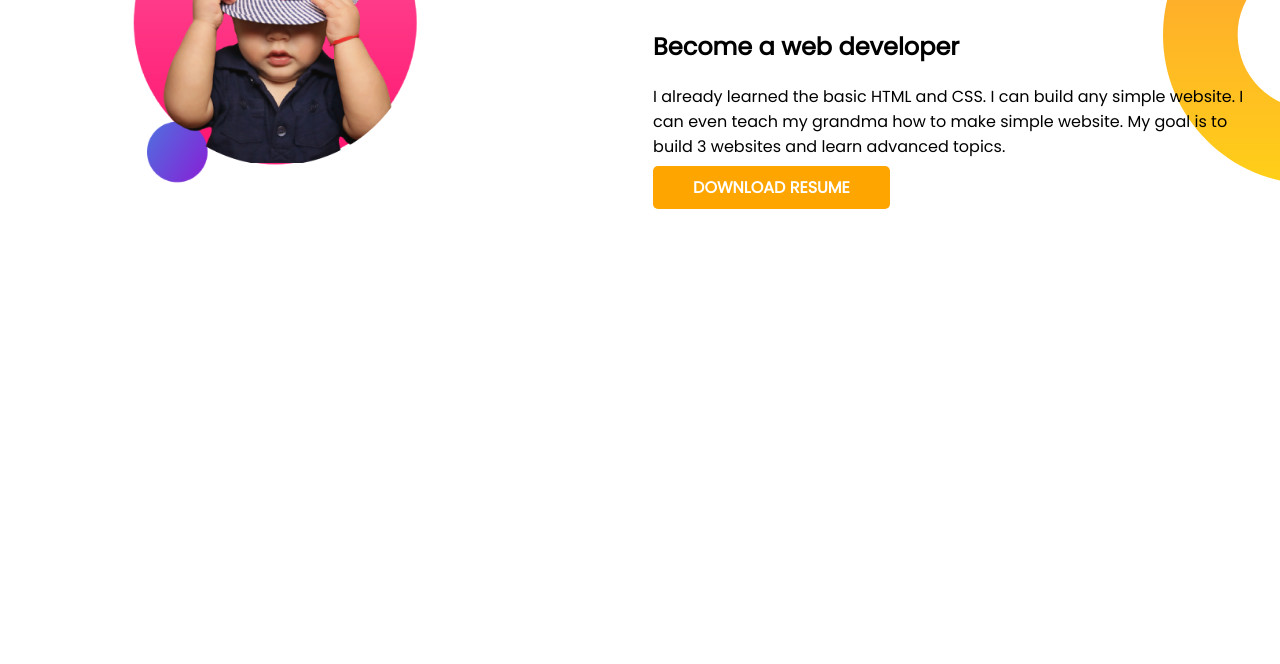
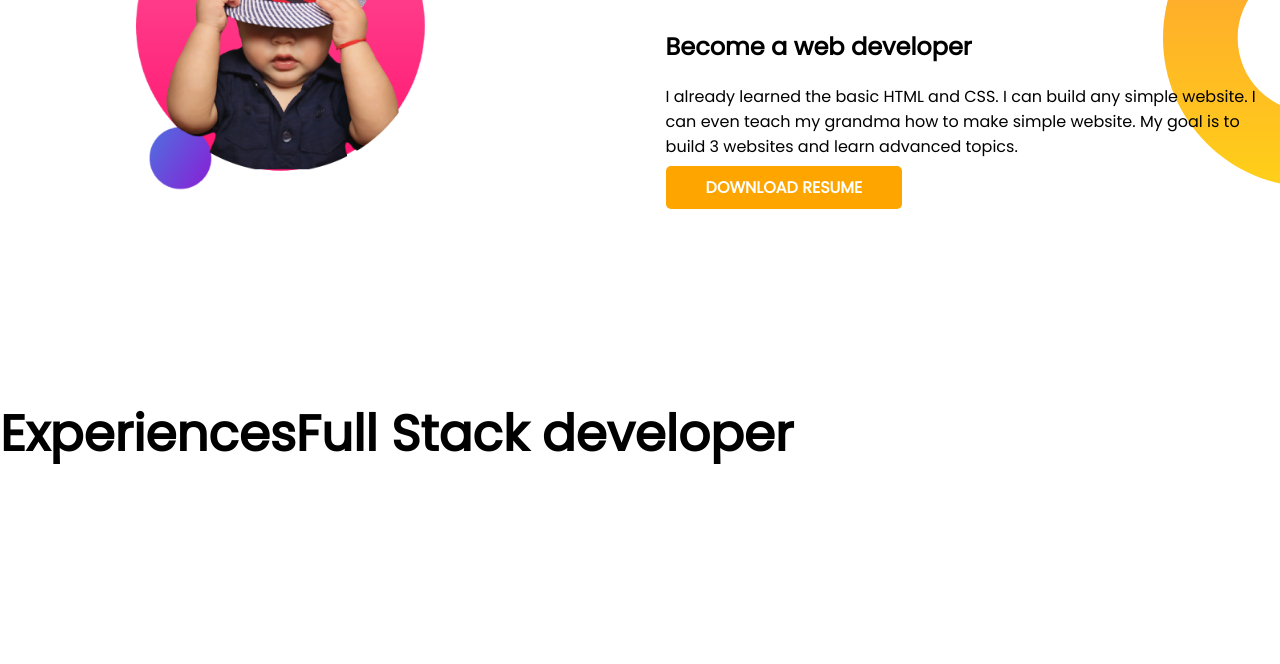
Before and after one commit to Shuvo-73/developer-portfolio, a plain HTML site: page index.html in a window 1280 px wide. Shown: the part 774-1438 px from the top of the page. Before the commit the page ends 1124 px from the top, so only its background shows below. Drawn offline with Linux system fonts and the light colour scheme.

Commit message:
add something

```diff
--- a/index.html
+++ b/index.html
@@ -34,7 +34,7 @@
             <img src="images/black-and-white-stripes-fedora-hat-101537-removebg-preview (1).png"
                 alt="a cutuness overloaded baby">
         </div>
-        <div class="half-width" id="right-padding">
+        <div class="half-width" class="right-padding">
             <h1>Dream Big</h1>
             <h2>Become a web developer</h2>
             <p>I already learned the basic HTML and CSS. I can build any simple website. I can even teach my grandma how
@@ -42,6 +42,12 @@
             <a target="_blank" href="http://www.google.com" id="download-button">DOWNLOAD RESUME </a>
         </div>
     </section>
+    <section class="experience-area">
+        <h1>Experiences</h1>
+        <div>
+            <h1>Full Stack developer</h1>
+        </div>
+    </section>
 </body>
 
 </html>
--- a/style.css
+++ b/style.css
@@ -46,6 +46,6 @@ section{
     background-repeat: no-repeat;
     background-position: right;
 }
-#right-padding{
+.right-padding{
     padding-right: 25px;
 }
```
